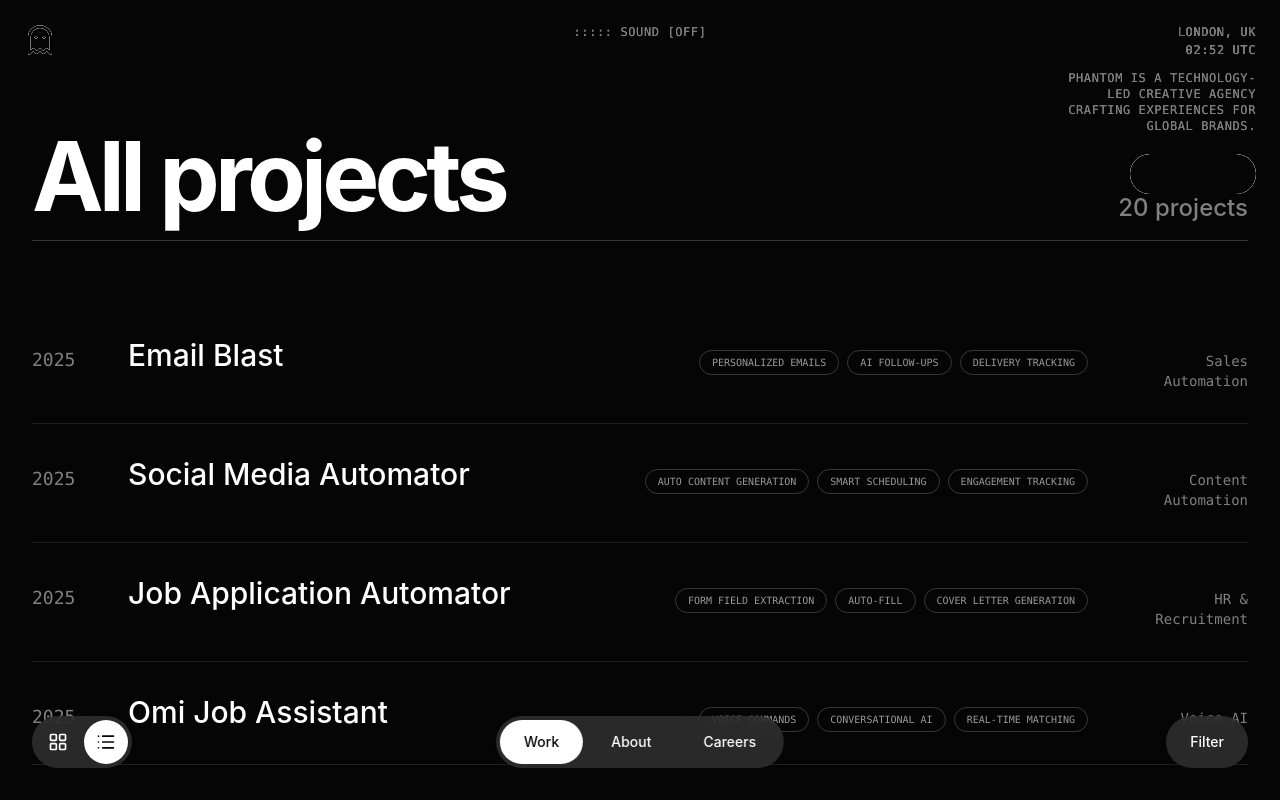
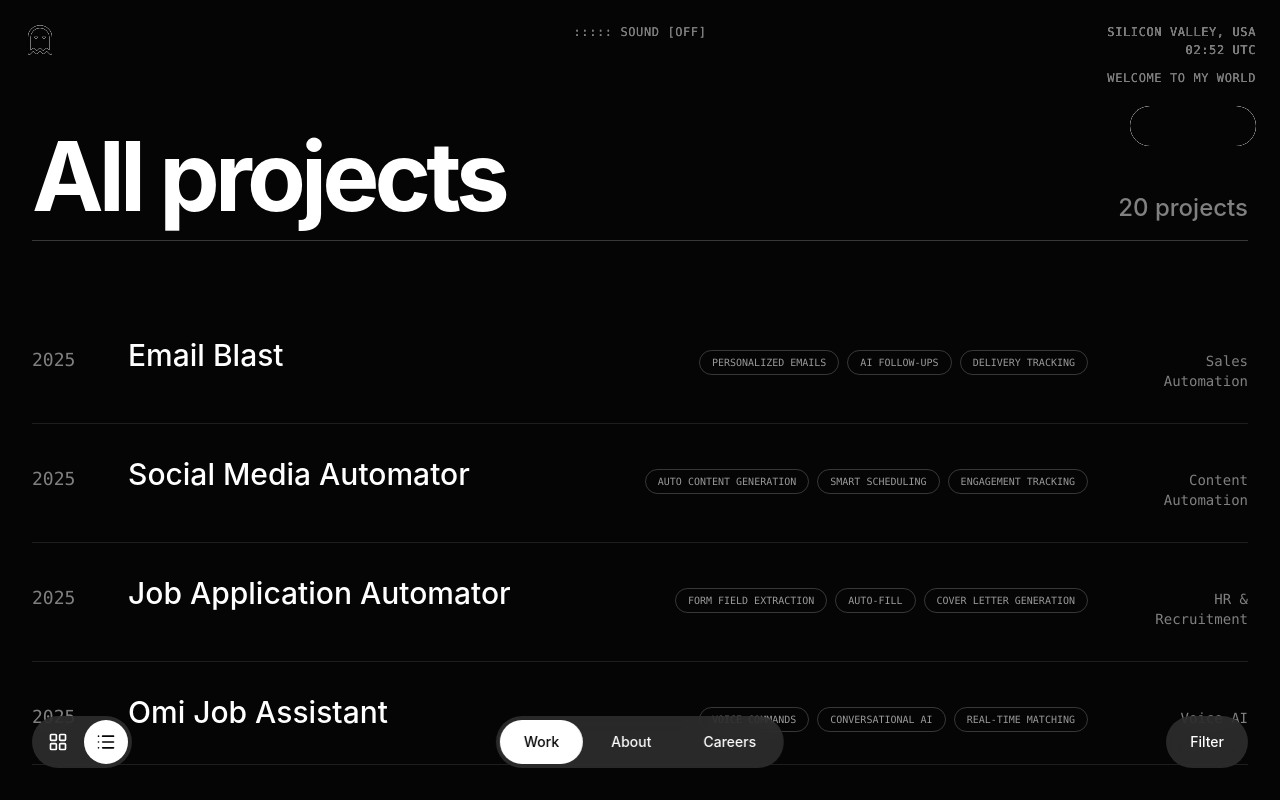
Before and after one commit to ajay-automates/ai-consultancy-portfolio, a Next.js app: page / in a window 1280 px wide. Shown: the top 800 px of the page. Built offline with nearby package versions, Linux system fonts and the light colour scheme.

Commit message:
Update header with Silicon Valley location and personalized tagline

```diff
--- a/components/Header.tsx
+++ b/components/Header.tsx
@@ -39,12 +39,12 @@ export default function Header() {
       {/* Info Area */}
       <div className="flex flex-col items-end gap-1 text-right">
         <div className="flex flex-col gap-0.5 opacity-70">
-          <span>LONDON, UK</span>
+          <span>SILICON VALLEY, USA</span>
           <span>{time}</span>
         </div>
 
         <div className="max-w-[200px] mt-2 opacity-50 hidden md:block">
-          PHANTOM IS A TECHNOLOGY-LED CREATIVE AGENCY CRAFTING EXPERIENCES FOR GLOBAL BRANDS.
+          WELCOME TO MY WORLD
         </div>
 
         <button className="mt-4 bg-white text-black px-6 py-3 rounded-full font-sans font-medium hover:scale-105 transition-transform">
```
